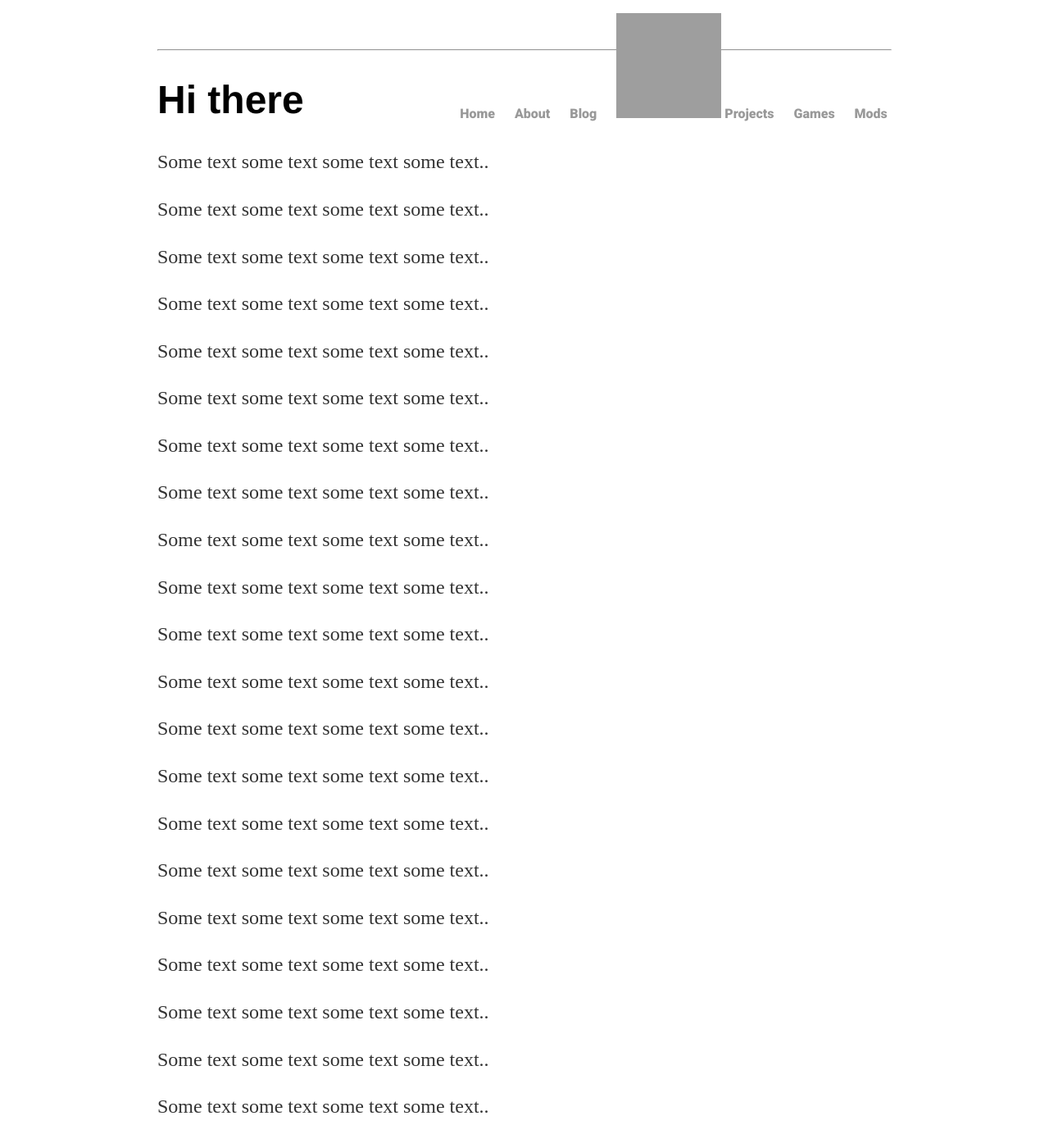
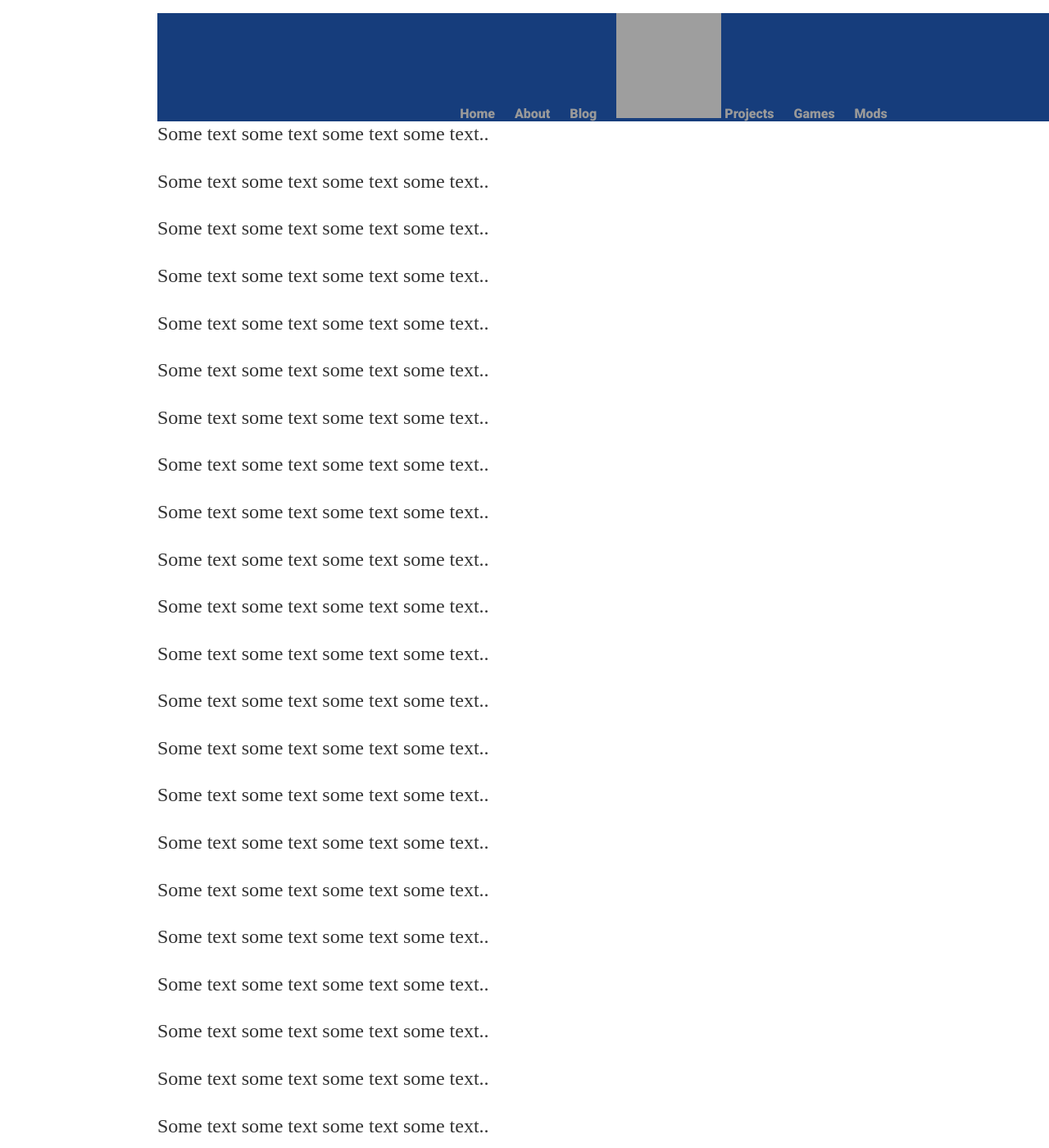
Before and after one commit to Horatio-McCallister/Horatio-McCallister.github.io, a Jekyll site: the page built from index.html, in a window 1280 px wide and 1400 px high. Shown: the whole window at 82% size. Built offline with Jekyll 4.4.1, drawn with Linux system fonts in a browser that asks for light colours; the list of posts is cut into pages by our own code; grey boxes are pictures that could not be loaded.

Commit message:
no message

```diff
--- a/_layouts/default.html
+++ b/_layouts/default.html
@@ -24,7 +24,6 @@
 			</ul>
 		</center>
 		</nav>
-		<hr>
 		<div class="container">
 
 		{{ content }}
--- a/css/main.css
+++ b/css/main.css
@@ -7,6 +7,7 @@ nav ul, footer ul {
     padding: 0px;
     list-style: none;
     font-weight: bold;
+	background-color: #163d7c;
 }
 nav ul {
 	position: fixed; /* Set the navbar to fixed position */
```
